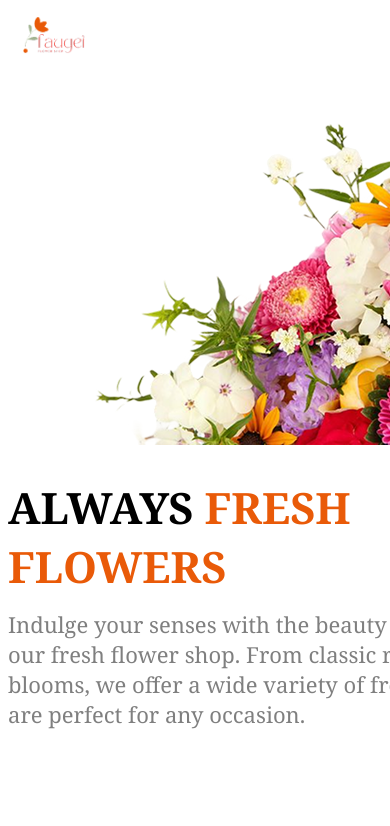
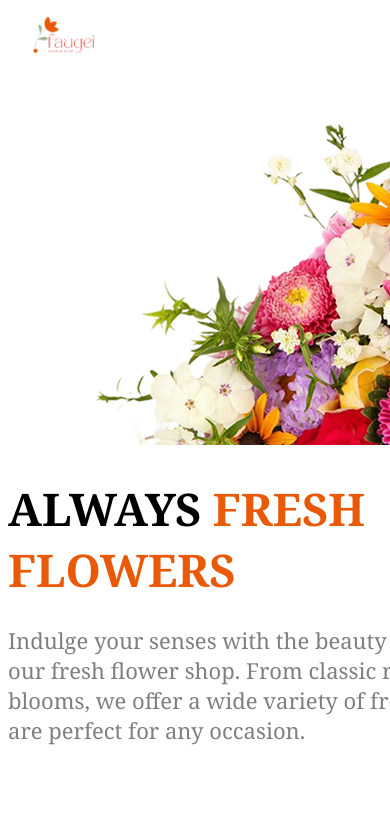
Before and after one commit to AhmadIbnaHabib/second-assignment-002, a plain HTML site: page index.html in a window 390 px wide. Shown: the top 826 px of the page. Drawn offline with Linux system fonts and the light colour scheme.

Commit message:
complete debugging responsive

```diff
--- a/index.html
+++ b/index.html
@@ -29,8 +29,8 @@
                     shop. From classic roses to exotic blooms, we offer a wide variety of fresh flowers that are perfect
                     for any occasion. </p>
             </div>
-            <div class="banner-img">
-                <img src="./assets/hero-flower.png" alt="">
+            <div>
+                <img  class="banner-img" src="./assets/hero-flower.png" alt="">
             </div>
         </section>
     </header>
--- a/styles/styles.css
+++ b/styles/styles.css
@@ -334,17 +334,17 @@ footer a{
         display: none;
     }
     nav{
-        /* width: 90%; */
+
     }
     .nav-img{
         width: 70px;
         height: 38px;
-        margin-left: 15px;
+        margin-left: 25px;
     }
     .nav-card{
         display: flex;
         align-items: center;
-        margin-left: 200px;
+        margin-left: 155px;
         gap: 5px;
 
     }
@@ -353,7 +353,10 @@ footer a{
         flex-direction: column-reverse;
     }
     .banner-title{
-        font-size: 2.70rem;
+        font-weight: 700;
+        font-size: 45px;
+        margin: 0;
+        margin-bottom: 25px;
     }
     .banner-img{
         margin: 28px auto;
@@ -482,4 +485,4 @@ footer a{
 }
 
 
-/* alhamdulillah */
+                                                                                                /* alhamdulillah */
```
